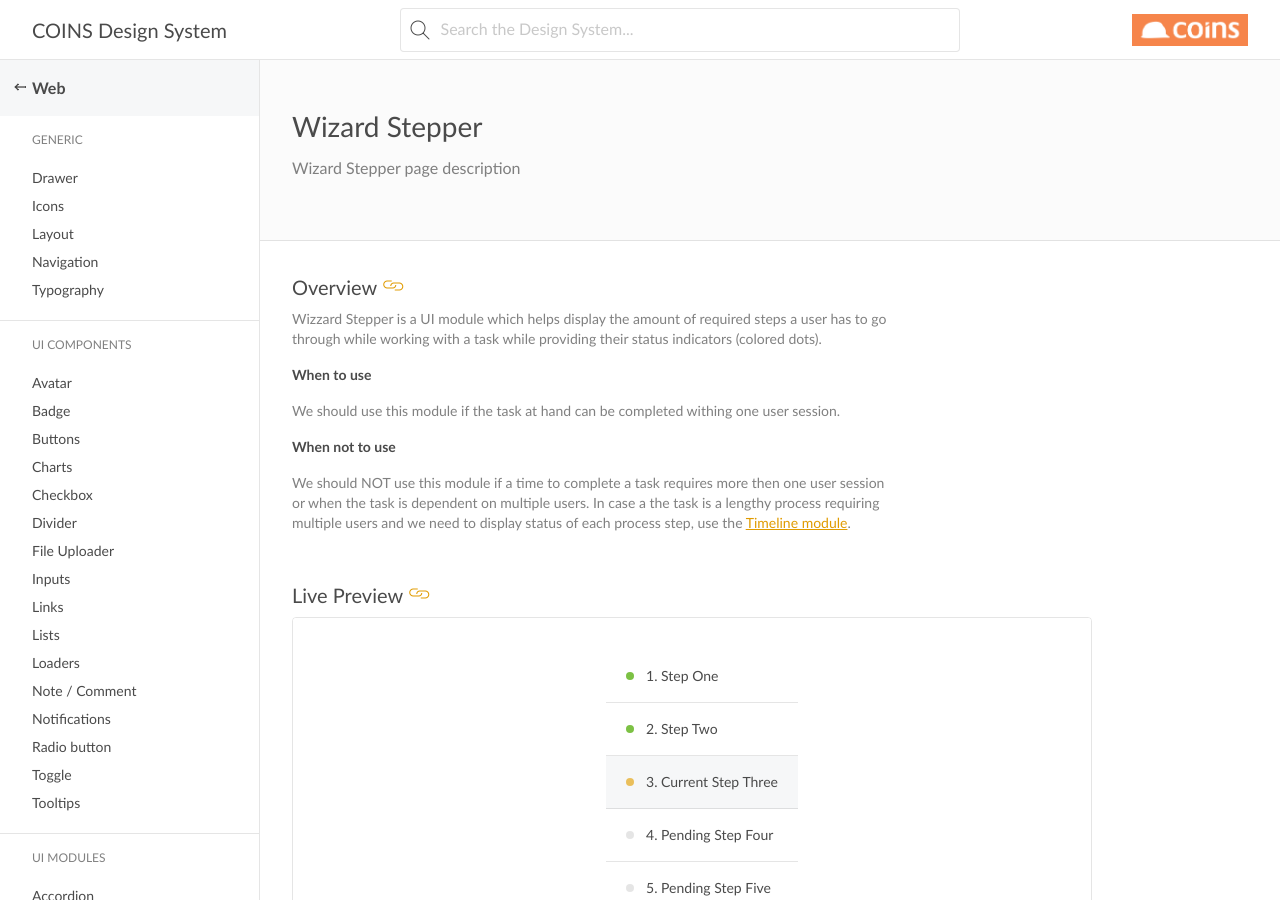
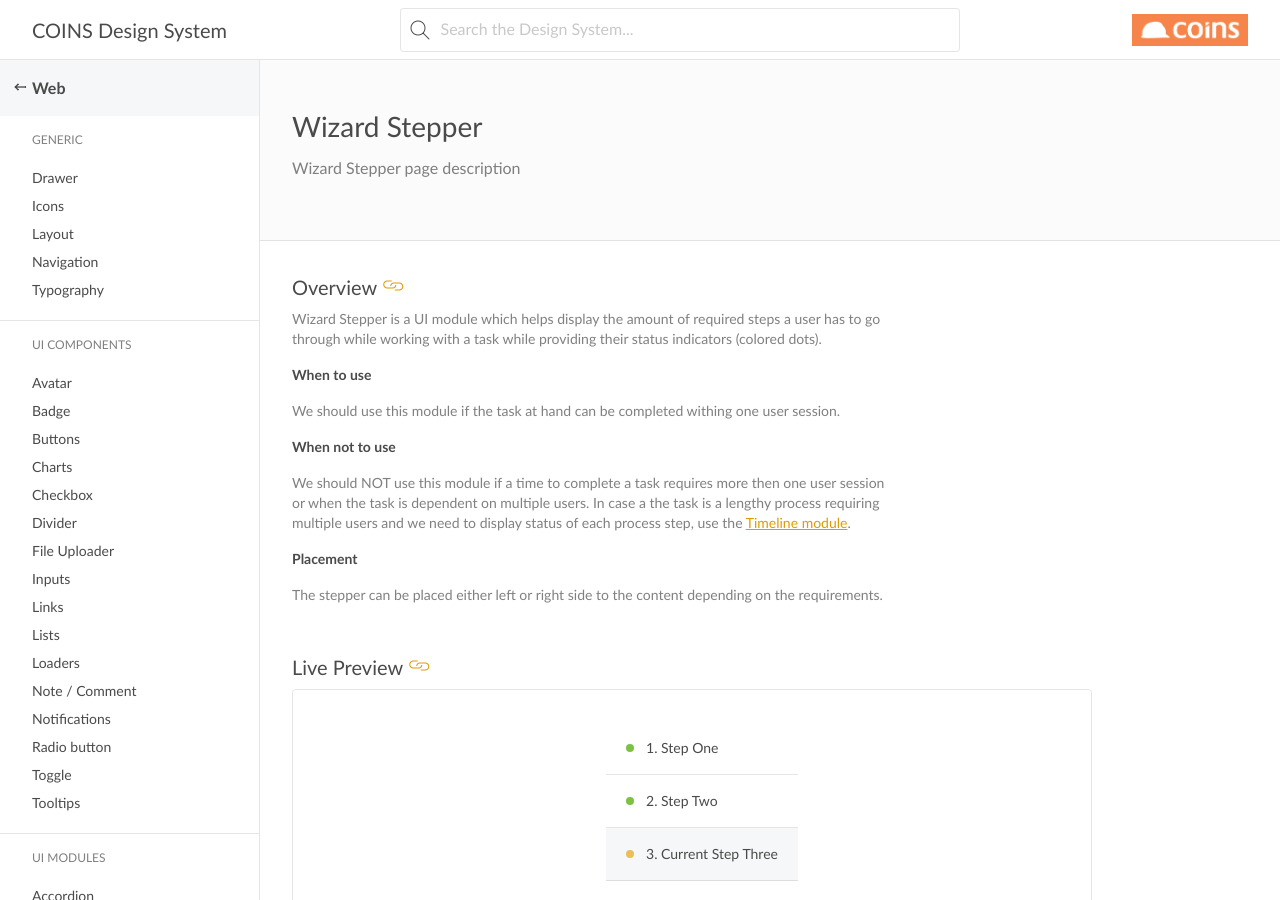
Before and after one commit to COINS-Naz/coins-design-system, a Jekyll site: the page built from _posts/web/ui-modules/2021-06-01-stepper.md, in a window 1280 px wide and 900 px high. Built offline with Jekyll 4.4.1, drawn with Linux system fonts in a browser that asks for light colours; nearby versions of some CDN libraries; some web fonts are replaced; some of the changed text lies outside the part shown.

Commit message:
small content update

```diff
--- a/_posts/web/ui-modules/2021-06-01-stepper.md
+++ b/_posts/web/ui-modules/2021-06-01-stepper.md
@@ -8,7 +8,7 @@
 ---
 
 ## Overview
-Wizzard Stepper is a UI module which helps display the amount of required steps a user has to go through while working with a task while providing their status indicators (colored dots).
+Wizard Stepper is a UI module which helps display the amount of required steps a user has to go through while working with a task while providing their status indicators (colored dots).
 
 ### When to use
 We should use this module if the task at hand can be completed withing one user session.
@@ -16,6 +16,8 @@
 ### When not to use
 We should NOT use this module if a time to complete a task requires more then one user session or when the task is dependent on multiple users. In case a the task is a lengthy process requiring multiple users and we need to display status of each process step, use the [Timeline module](../timeline/).
 
+### Placement
+The stepper can be placed either left or right side to the content depending on the requirements.
 
 ## Live Preview
 {% include snippet.html code='
```
Also changed, not shown: other parts of _posts/web/ui-modules/2021-06-01-stepper.md (+1 -1 lines).
